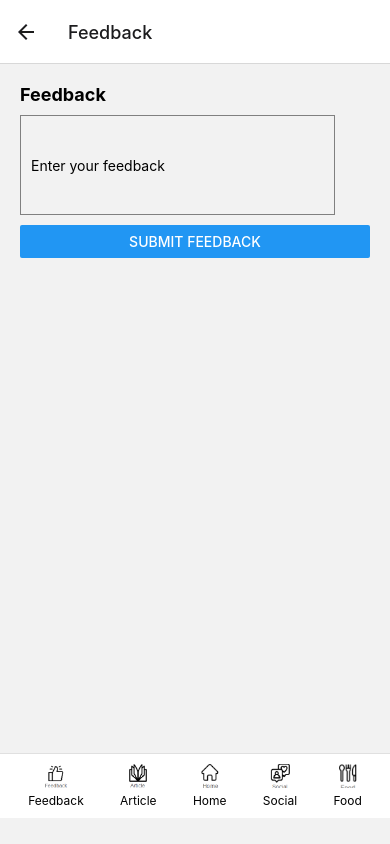
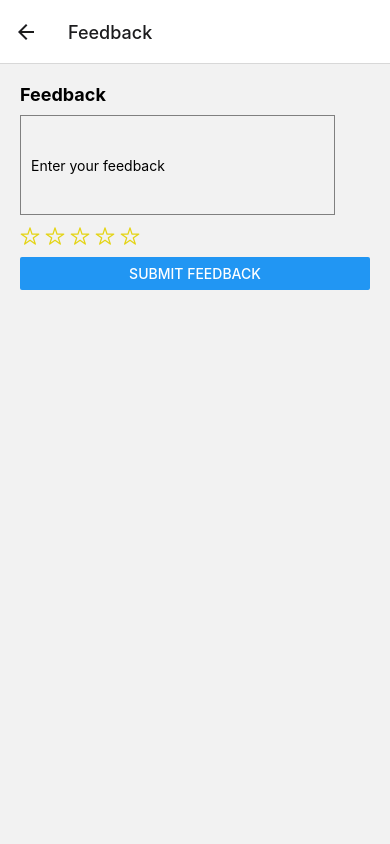
Before and after one commit to BryanLoooo/ASP_NutriTrack_Team89, a React Native app in the folder project/my-app/: screen /Feedback in a window 390 px wide. Built offline with nearby package versions, Linux system fonts and the light colour scheme.

Commit message:
made small changes to the feedback pg

```diff
--- a/project/my-app/Feedback.js
+++ b/project/my-app/Feedback.js
@@ -1,13 +1,120 @@
 
-//Feedback.js
-//import libraries
+// //Feedback.js
+// //import libraries
+// import React, { useState } from 'react';
+// import { View, Text, Button, TextInput, StyleSheet, TouchableOpacity, Image } from 'react-native';
+// import { addFeedback } from './firebaseConfig';
+// import { ScrollView } from 'react-native-gesture-handler';
+
+
+
+// //constant variable decleration
+// const FeedbackForm = ({ navigation }) => {
+
+//   const [feedback, setFeedback] = useState('');
+//   const [submitted, setSubmitted] = useState(false);
+//   const [error, setError] = useState('');
+
+//   const handleSubmit = async () => {
+//     if (feedback.trim()) {
+//       try {
+//         await addFeedback(feedback);
+//         // check if feedback is submitted
+//         console.log('Submitted feedback:', feedback);
+//         setFeedback('');
+//         setError('');
+//         setSubmitted(true);
+//       }
+//       catch (error) {
+//         console.error('Error submitting feedback:', error);
+//         setError('Error submitting feedback. Please try again.');
+//       }
+//     }
+//     // if empty feedback
+//     else {
+//       setError('Feedback cannot be empty.');
+//     }
+//   };
+
+//   return (
+//     <ScrollView style={styles.container}>
+//       <View style={styles.containerInner}>
+//         {submitted ? (
+//           <SubmittedFeedback />
+//         ) : (
+//           <View style={styles.formContainer}>
+//             <Text style={styles.title}>Feedback</Text>
+//             <TextInput
+//               placeholder="Enter your feedback"
+//               style={styles.input}
+//               value={feedback}
+//               onChangeText={setFeedback}
+//             />
+//             {error ? <Text style={styles.error}>{error}</Text> : null}
+//             <Button title="Submit Feedback" onPress={handleSubmit} />
+//           </View>
+//         )}
+//       </View>
+//         <View style={styles.footer}>
+//           <TouchableOpacity style={styles.footerButton} onPress={() => navigation.navigate('Feedback')}>
+//             <Image source={require('../../project/my-app/assets/Feedback.png')} style={styles.footerButtonIcon} />
+//             <Text style={styles.footerButtonText}>Feedback</Text>
+//           </TouchableOpacity>
+
+//           <TouchableOpacity style={styles.footerButton} onPress={() => navigation.navigate('Articles')}>
+//             <Image source={require('../../project/my-app/assets/Articles.png')} style={styles.footerButtonIcon} />
+//             <Text style={styles.footerButtonText}>Article</Text>
+//           </TouchableOpacity>
+
+//           <TouchableOpacity style={styles.footerButton} onPress={() => navigation.navigate('Home')}>
+//             <Image source={require('../../project/my-app/assets/Home.png')} style={styles.footerButtonIcon} />
+//             <Text style={styles.footerButtonText}>Home</Text>
+//           </TouchableOpacity>
+
+//           <TouchableOpacity style={styles.footerButton} onPress={() => navigation.navigate('Social')}>
+//             <Image source={require('../../project/my-app/assets/Social.png')} style={styles.footerButtonIcon} />
+//             <Text style={styles.footerButtonText}>Social</Text>
+//           </TouchableOpacity>
+
+//           <TouchableOpacity style={styles.footerButton} onPress={() => navigation.navigate('Food')}>
+//             <Image source={require('../../project/my-app/assets/Food.png')} style={styles.footerButtonIcon} />
+//             <Text style={styles.footerButtonText}>Food</Text>
+//           </TouchableOpacity>
+
+//         </View>
+//     </ScrollView>
+//   );
+// };
+
+// const SubmittedFeedback = () => (
+
+//   <View style={styles.submittedContainer}>
+//     <Text style={styles.submittedText}>Thank you for your feedback!</Text>
+//   </View>
+// );
+
+// //export FeedbackForm as a external module for referencing
+// export default FeedbackForm;
+
+
 import React, { useState } from 'react';
 import { View, Text, Button, TextInput, StyleSheet, TouchableOpacity, Image } from 'react-native';
 import { addFeedback } from './firebaseConfig';
 import { ScrollView } from 'react-native-gesture-handler';
+import { Ionicons } from '@expo/vector-icons';
+
 
 //Stylesheet
 const styles = StyleSheet.create({
+
+  starContainer: {
+    flexDirection: 'row',
+    marginBottom: 10,
+  },
+  star: {
+    marginRight: 5,
+  },
+
   containerInner: {
     flex: 1,
     padding: 20,
@@ -67,32 +174,40 @@ const styles = StyleSheet.create({
   },
 });
 
-//constant variable decleration
 const FeedbackForm = ({ navigation }) => {
-
   const [feedback, setFeedback] = useState('');
   const [submitted, setSubmitted] = useState(false);
   const [error, setError] = useState('');
+  const [rating, setRating] = useState(0);
+
 
   const handleSubmit = async () => {
-    if (feedback.trim()) {
+    //make sure feedback is not empty and rating is greater than 0
+    if (feedback.trim() && rating > 0) {
       try {
-        await addFeedback(feedback);
-        // check if feedback is submitted
-        console.log('Submitted feedback:', feedback);
+        await addFeedback({ feedback, rating });
+        // check if the feedback is received
+        console.log('Submitted feedback:', feedback, 'Rating:', rating);
+        // reset the feedback input field and rating to their initial states after its submitted
         setFeedback('');
+        setRating(0);
         setError('');
         setSubmitted(true);
       }
       catch (error) {
-        console.error('Error submitting feedback:', error);
         setError('Error submitting feedback. Please try again.');
       }
     }
-    // if empty feedback
-    else {
-      setError('Feedback cannot be empty.');
+    else
+    {
+      // if feedback or rating is missing, set an error message
+      setError('Feedback and rating cannot be empty.');
     }
+  };
+
+
+  const handleRatingPress = (newRating) => {
+    setRating(newRating);
   };
 
   return (
@@ -109,48 +224,35 @@ const FeedbackForm = ({ navigation }) => {
               value={feedback}
               onChangeText={setFeedback}
             />
+            <View style={styles.starContainer}>
+              {[1, 2, 3, 4, 5].map((star) => (
+                <TouchableOpacity
+                  key={star}
+                  onPress={() => handleRatingPress(star)}
+                  style={styles.star}
+                >
+                  <Ionicons
+                    name={star <= rating ? 'star' : 'star-outline'}
+                    size={20}
+                    color="#e4d415"
+                  />
+                </TouchableOpacity>
+              ))}
+            </View>
             {error ? <Text style={styles.error}>{error}</Text> : null}
             <Button title="Submit Feedback" onPress={handleSubmit} />
           </View>
         )}
       </View>
-        <View style={styles.footer}>
-          <TouchableOpacity style={styles.footerButton} onPress={() => navigation.navigate('Feedback')}>
-            <Image source={require('../../project/my-app/assets/Feedback.png')} style={styles.footerButtonIcon} />
-            <Text style={styles.footerButtonText}>Feedback</Text>
-          </TouchableOpacity>
-
-          <TouchableOpacity style={styles.footerButton} onPress={() => navigation.navigate('Articles')}>
-            <Image source={require('../../project/my-app/assets/Articles.png')} style={styles.footerButtonIcon} />
-            <Text style={styles.footerButtonText}>Article</Text>
-          </TouchableOpacity>
-
-          <TouchableOpacity style={styles.footerButton} onPress={() => navigation.navigate('Home')}>
-            <Image source={require('../../project/my-app/assets/Home.png')} style={styles.footerButtonIcon} />
-            <Text style={styles.footerButtonText}>Home</Text>
-          </TouchableOpacity>
-
-          <TouchableOpacity style={styles.footerButton} onPress={() => navigation.navigate('Social')}>
-            <Image source={require('../../project/my-app/assets/Social.png')} style={styles.footerButtonIcon} />
-            <Text style={styles.footerButtonText}>Social</Text>
-          </TouchableOpacity>
-
-          <TouchableOpacity style={styles.footerButton} onPress={() => navigation.navigate('Food')}>
-            <Image source={require('../../project/my-app/assets/Food.png')} style={styles.footerButtonIcon} />
-            <Text style={styles.footerButtonText}>Food</Text>
-          </TouchableOpacity>
-
-        </View>
+      {/* ... existing footer code */}
     </ScrollView>
   );
 };
 
 const SubmittedFeedback = () => (
-
   <View style={styles.submittedContainer}>
     <Text style={styles.submittedText}>Thank you for your feedback!</Text>
   </View>
 );
 
-//export FeedbackForm as a external module for referencing
 export default FeedbackForm;
--- a/project/my-app/Social.js
+++ b/project/my-app/Social.js
@@ -5,7 +5,6 @@ import { View, Text, FlatList, Button, StyleSheet, Modal, TouchableOpacity, Imag
 import axios from 'axios';
 import { WebView } from 'react-native-webview';
 import { ScrollView } from 'react-native-gesture-handler';
-//import { SafeAreaView } from 'react-native-safe-area-context';
 
 //stylesheet
 const styles = StyleSheet.create({
--- a/project/my-app/firebaseConfig.js
+++ b/project/my-app/firebaseConfig.js
@@ -1,10 +1,8 @@
-
 
 import { initializeApp, getApps, getApp } from 'firebase/app';
-import { getFirestore } from 'firebase/firestore';
-import { doc, setDoc } from 'firebase/firestore';
+import { getFirestore, collection, addDoc } from 'firebase/firestore';
 
-// Firebase configuration
+// firebase configuration using the apikey
 const firebaseConfig = {
   apiKey: "AIzaSyBPs8N6PeLm5WZRN06a-V69d0-JyfdfE2c",
   authDomain: "feedbackform-5e2f8.firebaseapp.com",
@@ -15,26 +13,22 @@ const firebaseConfig = {
 };
 
 // Initialize Firebase
-let app;
-if (!getApps().length) {
-  app = initializeApp(firebaseConfig);
-} else {
-  app = getApp();
-}
+const app = !getApps().length ? initializeApp(firebaseConfig) : getApp();
 
 // Initialize Firestore
 const db = getFirestore(app);
 
-export { db };
-
 // Function to add feedback to Firestore
-export const addFeedback = async (feedback) => {
+export const addFeedback = async (feedbackData) => {
   try {
-    const feedbackId = new Date().getTime().toString()
-    const feedbackDoc = doc(db, 'feedback', feedbackId);
-    await setDoc(feedbackDoc, { feedback });
-  } catch (error) {
-    console.error("Error adding document: ", error);
+    // ref to feedback collection
+    const feedbackCollection = collection(db, 'feedback');
+    // add the feedback document to the "feedback" collection
+    const docRef = await addDoc(feedbackCollection, feedbackData);
+  }
+  catch (error) {
     throw error;
   }
 };
+
+export { db };
```
